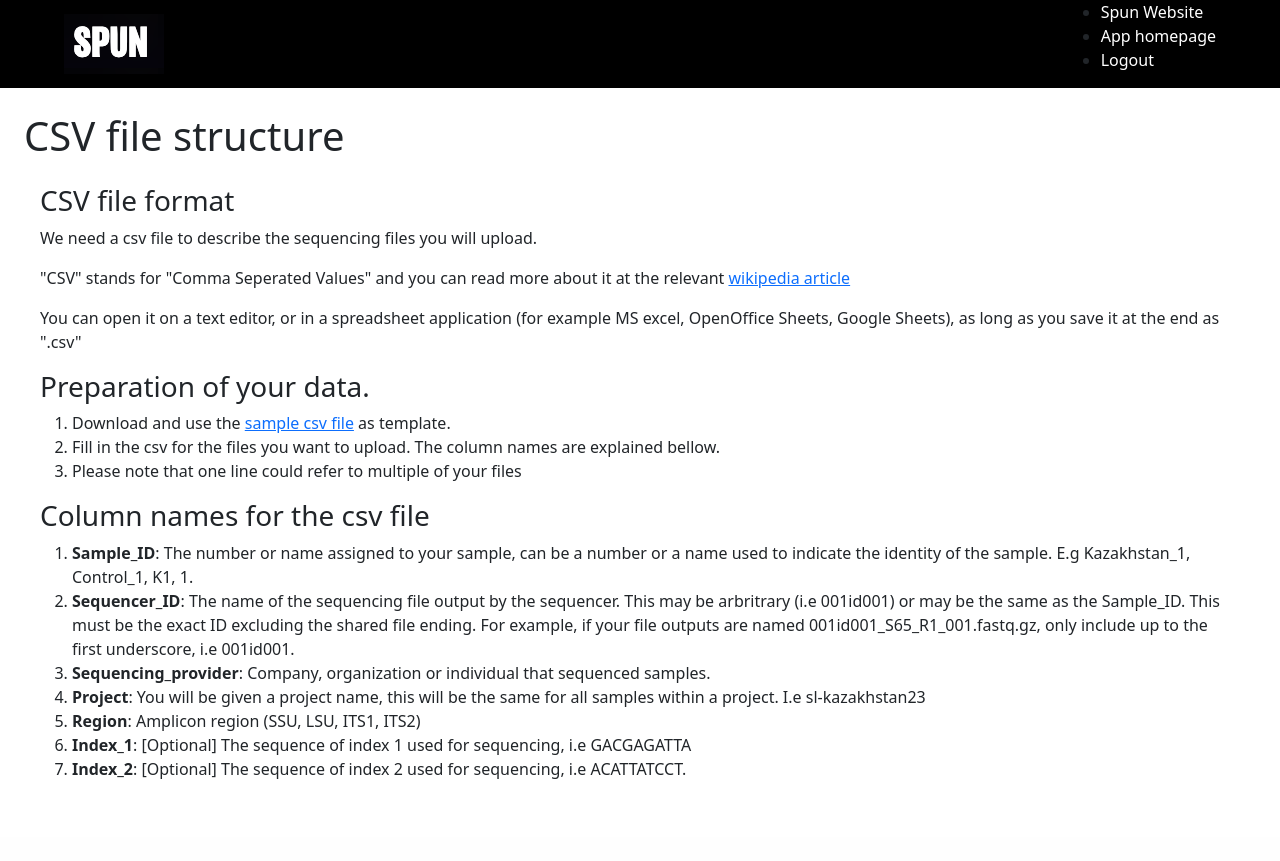
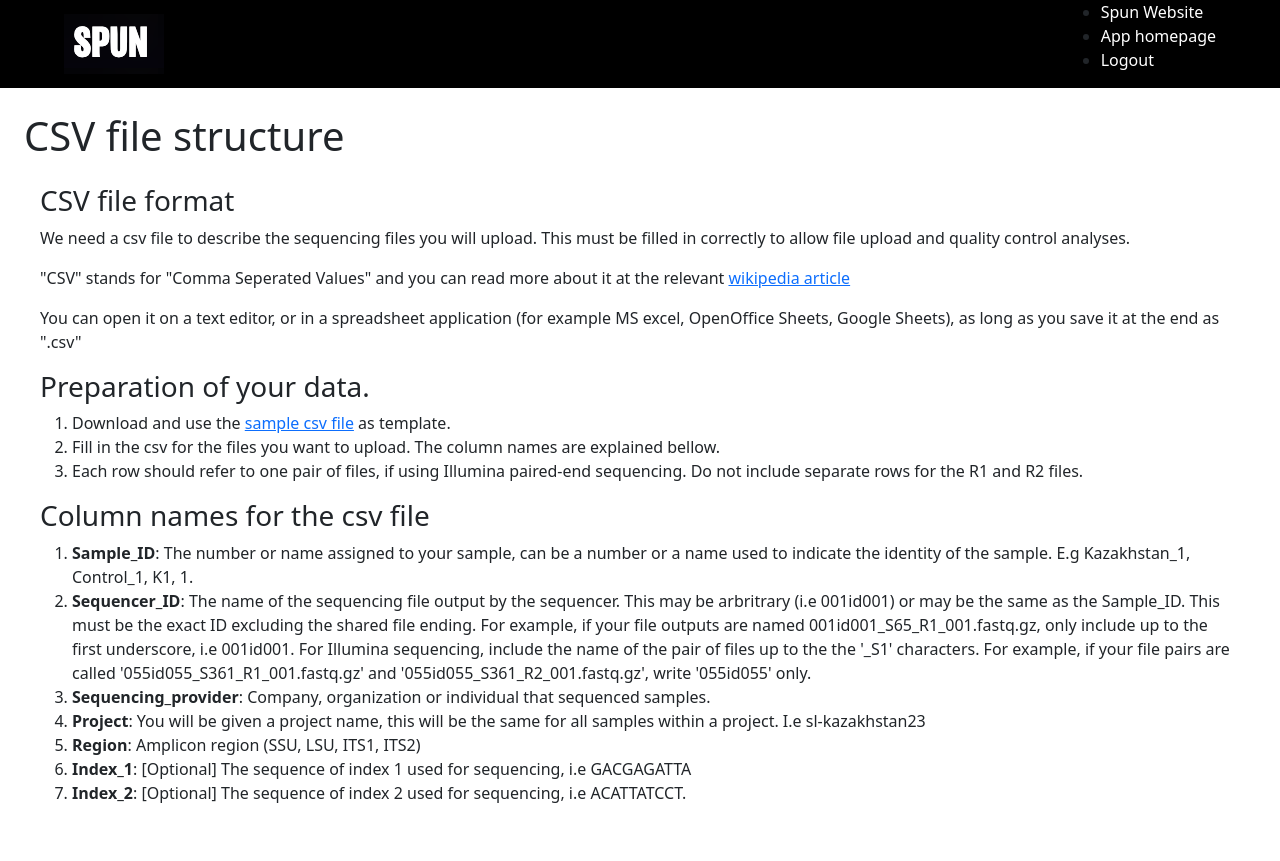
Before and after one commit to SocietyProtectionUndergroundNetworks/sequencing-submission-form, a Flask app: page /csv_structure in a window 1280 px wide. Before the commit the page ends 779 px from the top, so only its background shows below. Run offline with Flask 3, Linux system fonts and the light colour scheme.

Commit message:
Update csv_structure.html

```diff
--- a/templates/csv_structure.html
+++ b/templates/csv_structure.html
@@ -24,7 +24,7 @@
     <div class="p-3">
       <div>
         <h3>CSV file format</h3>
-        <p>We need a csv file to describe the sequencing files you will upload.
+        <p>We need a csv file to describe the sequencing files you will upload. This must be filled in correctly to allow file upload and quality control analyses.
         <p>"CSV" stands for "Comma Seperated Values" and you can read more about it at the relevant <a href="https://en.wikipedia.org/wiki/Comma-separated_values">wikipedia article</a></p>
         <p>You can open it on a text editor, or in a spreadsheet application (for example MS excel, OpenOffice Sheets, Google Sheets), as long as you save it at the end as ".csv"</p>
 
@@ -32,13 +32,13 @@
         <ol>
           <li> Download and use the <a href="/csv_sample">sample csv file</a> as template. </li>
           <li> Fill in the csv for the files you want to upload. The column names are explained bellow. </li>
-          <li> Please note that one line could refer to multiple of your files </li>
+          <li> Each row should refer to one pair of files, if using Illumina paired-end sequencing. Do not include separate rows for the R1 and R2 files. </li>
         </ol>
 
         <h3>Column names for the csv file </h3>
         <ol>
           <li> <span class="fw-bold">Sample_ID</span>: The number or name assigned to your sample, can be a number or a name used to indicate the identity of the sample. E.g Kazakhstan_1, Control_1, K1, 1. </li>
-          <li> <span class="fw-bold">Sequencer_ID</span>: The name of the sequencing file output by the sequencer. This may be arbritrary (i.e 001id001) or may be the same as the Sample_ID. This must be the exact ID excluding the shared file ending. For example, if your file outputs are named 001id001_S65_R1_001.fastq.gz, only include up to the first underscore, i.e 001id001.</li>
+          <li> <span class="fw-bold">Sequencer_ID</span>: The name of the sequencing file output by the sequencer. This may be arbritrary (i.e 001id001) or may be the same as the Sample_ID. This must be the exact ID excluding the shared file ending. For example, if your file outputs are named 001id001_S65_R1_001.fastq.gz, only include up to the first underscore, i.e 001id001. For Illumina sequencing, include the name of the pair of files up to the the '_S1' characters. For example, if your file pairs are called '055id055_S361_R1_001.fastq.gz' and '055id055_S361_R2_001.fastq.gz', write '055id055' only.</li>
           <li> <span class="fw-bold">Sequencing_provider</span>: Company, organization or individual that sequenced samples.</li>
           <li> <span class="fw-bold">Project</span>: You will be given a project name, this will be the same for all samples within a project. I.e sl-kazakhstan23</li>
           <li> <span class="fw-bold">Region</span>: Amplicon region (SSU, LSU, ITS1, ITS2)</li>
```
